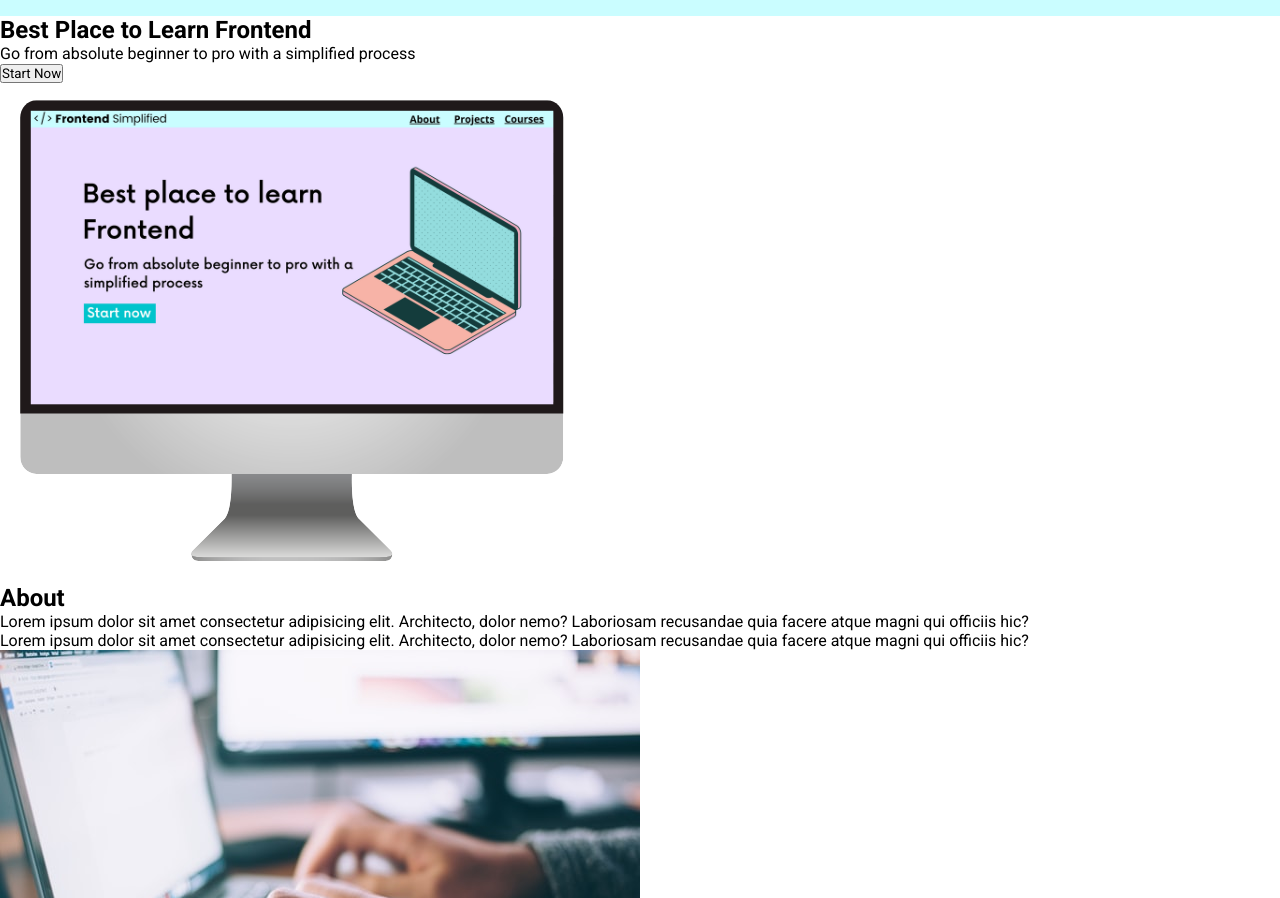
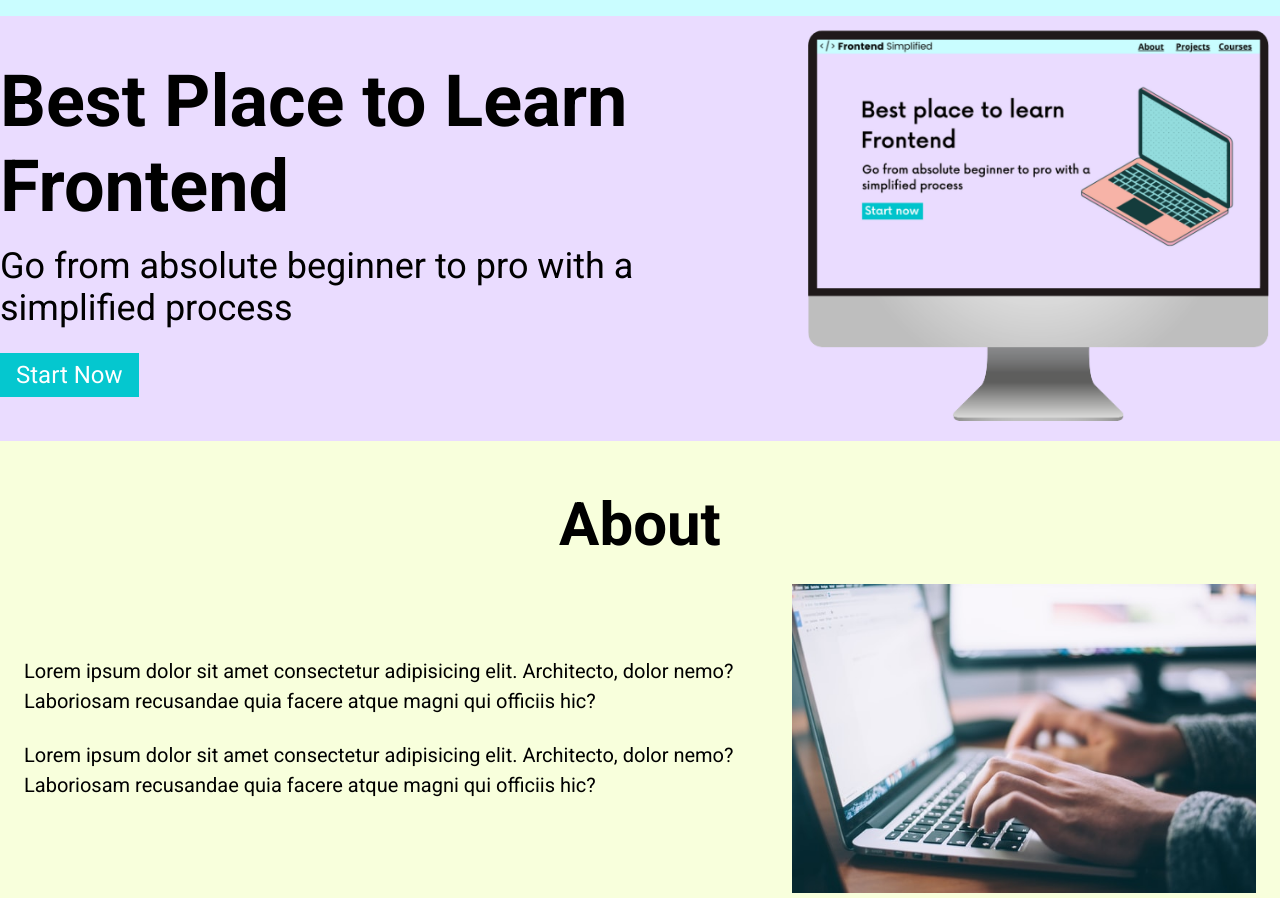
Before and after one commit to losmang/Frontend-Practice, a plain HTML site: page index.html in a window 1280 px wide. Shown: the part 54-952 px from the top of the page. Drawn offline with Linux system fonts and the light colour scheme.

Commit message:
Styled about section, added background color to Discord Section

```diff
--- a/index.html
+++ b/index.html
@@ -18,36 +18,48 @@
             </ul>
         </nav>
         <header>
+            <div class="row">
                 <div>
                     <h1>Best Place to Learn Frontend</h1>
-                <p>Go from absolute beginner to pro with a simplified process</p>
+                    <p class="subheader">Go from absolute beginner to pro with a simplified process</p>
                     <button>Start Now</button>
                 </div>
                 <figure>
                     <img src="assets/laptop.png" alt="Home page image">
                 </figure>
+            </div>
         </header>
     </section>
 
     <main>
         <section id="about">
             <h2>About</h2>
-            <p>Lorem ipsum dolor sit amet consectetur adipisicing elit.
+            <div class="section__description">
+                <div class="section__description--wrapper">
+                    <p class="section__description--para">Lorem ipsum dolor sit amet consectetur adipisicing elit.
                         Architecto, dolor nemo? Laboriosam recusandae quia facere
                         atque magni qui officiis hic?
                     </p>
-            <p>Lorem ipsum dolor sit amet consectetur adipisicing elit.
+                    <p class="section__description--para">Lorem ipsum dolor sit amet consectetur adipisicing elit.
                         Architecto, dolor nemo? Laboriosam recusandae quia facere
                         atque magni qui officiis hic?
                     </p>
+                </div>
+                <figure class="about__img--wrapper">
                 <img src="assets/about.jpg" alt="">
+                </figure>
+            </div>
         </section>
 
         <section id="discord">
             <h2>Discord</h2>
-            <p>Lorem ipsum dolor sit amet consectetur
-                adipisicing elit. Nobis, aut.
+                <p class="section__description--para">Lorem ipsum dolor sit amet consectetur adipisicing elit.
+                        Architecto, dolor nemo? Laboriosam recusandae quia facere
+                        atque magni qui officiis hic?
                 </p>
+                <p class="section__description--para">Lorem ipsum dolor sit amet consectetur adipisicing elit.
+                Architecto, dolor nemo? Laboriosam recusandae quia facere
+                atque magni qui officiis hic?
             <img src="assets/discord.png" alt="">
         </section>
 
--- a/styles.css
+++ b/styles.css
@@ -14,6 +14,32 @@ nav {
     align-items: center;
     padding: 0 16px;
     background-color: #cafdff;
+}
+
+header {
+    background-color: #eadcff;
+    height: calc(100vh -70);
+    display: flex;
+    justify-content: center;
+    align-items: center;
+}
+
+h1 {
+    font-size: 72px;
+}
+
+.subheader {
+    font-size: 36px;
+    margin: 16px 0 24px 0;
+}
+
+button {
+    background-color: #05c7cf;
+    color: white;
+    border: none;
+    padding: 8px 16px;
+    font-size: 24px;
+    cursor: pointer;
 }
 
 a {
@@ -35,3 +61,54 @@ li {
     list-style: none;
     padding-left: 16px;
 }
+
+
+.row {
+    width: 100%;
+    max-width: 1300px;
+    display: flex;
+    align-items: center;
+    justify-content: center;
+}
+
+/* ABOUT */
+#about {
+    padding: 48px 0;
+    background-color: #f8ffdc;
+}
+
+h2 {
+   font-size: 60px;
+   text-align: center;
+   margin-bottom: 24px;
+}
+
+.section__description {
+    display: flex;
+    justify-content: center;
+    align-items: center;
+}
+
+.section__description--wrapper {
+    width: 60%;
+    padding: 0 24px;
+}
+
+.section__description--para {
+    font-size: 20px;
+    line-height: 1.5;
+    margin-bottom: 24px;
+}
+
+.about__img--wrapper {
+    width: 40%;
+    padding: 0 24px;
+}
+
+img {
+    width: 100%;
+}
+
+#discord {
+    background-color: #cefeff;
+}
```
Lines whose indentation alone changed are shown as unchanged.
